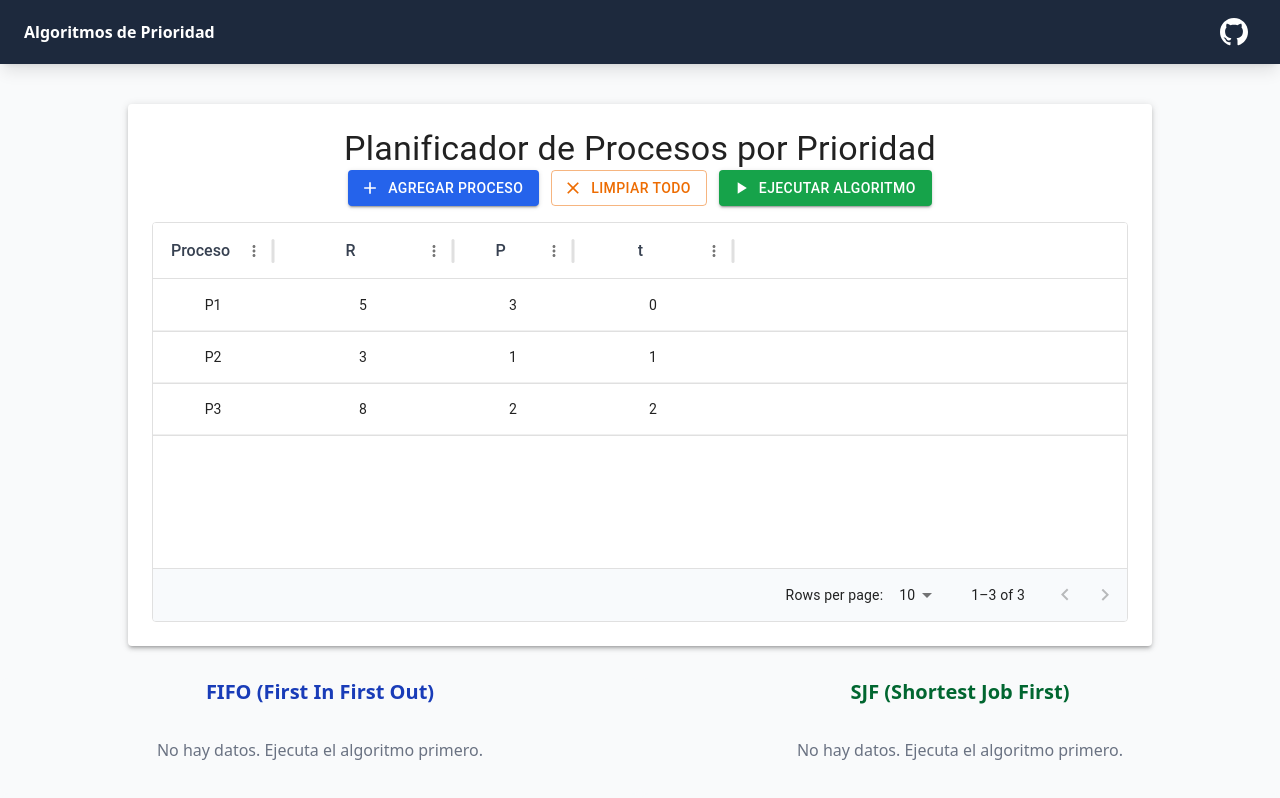
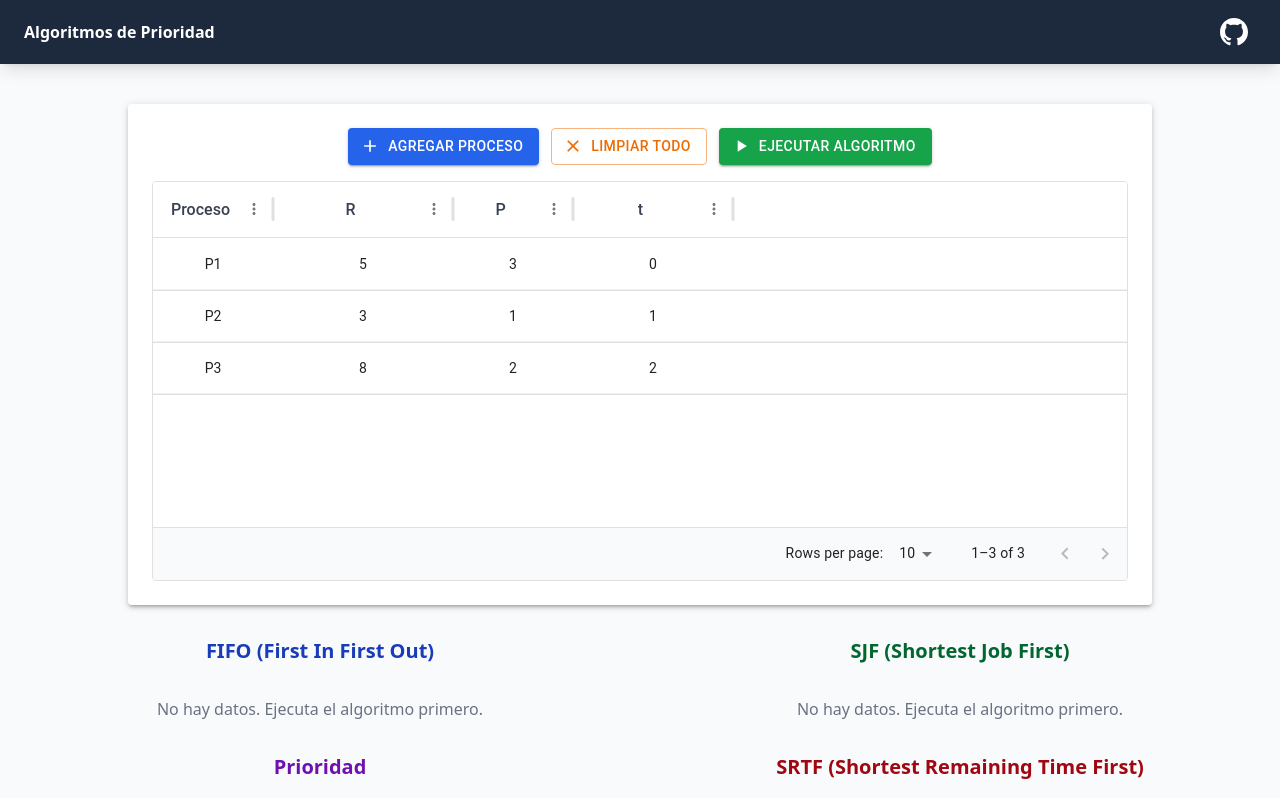
Before and after one commit to MateoMor/priority_alghoritms_simulation, a React (Vite) app: page / in a window 1280 px wide. Shown: the top 798 px of the page. Built offline with nearby package versions, Linux system fonts and the light colour scheme.

Commit message:
🗑️ Deleted a line

```diff
--- a/src/components/AlgorithmTable.tsx
+++ b/src/components/AlgorithmTable.tsx
@@ -55,13 +55,7 @@ const AlgorithmTable: React.FC = () => {
   return (
     <ThemeProvider theme={theme}>
       <Paper elevation={3} className="p-6 max-w-5xl mx-auto">
-        <Typography
-          variant="h4"
-          component="h2"
-          className="mb-6 text-center font-bold"
-        >
-          Planificador de Procesos por Prioridad
-        </Typography>
+
 
         <Box className="mb-4 flex flex-wrap gap-3 justify-center">
           <Button
```
